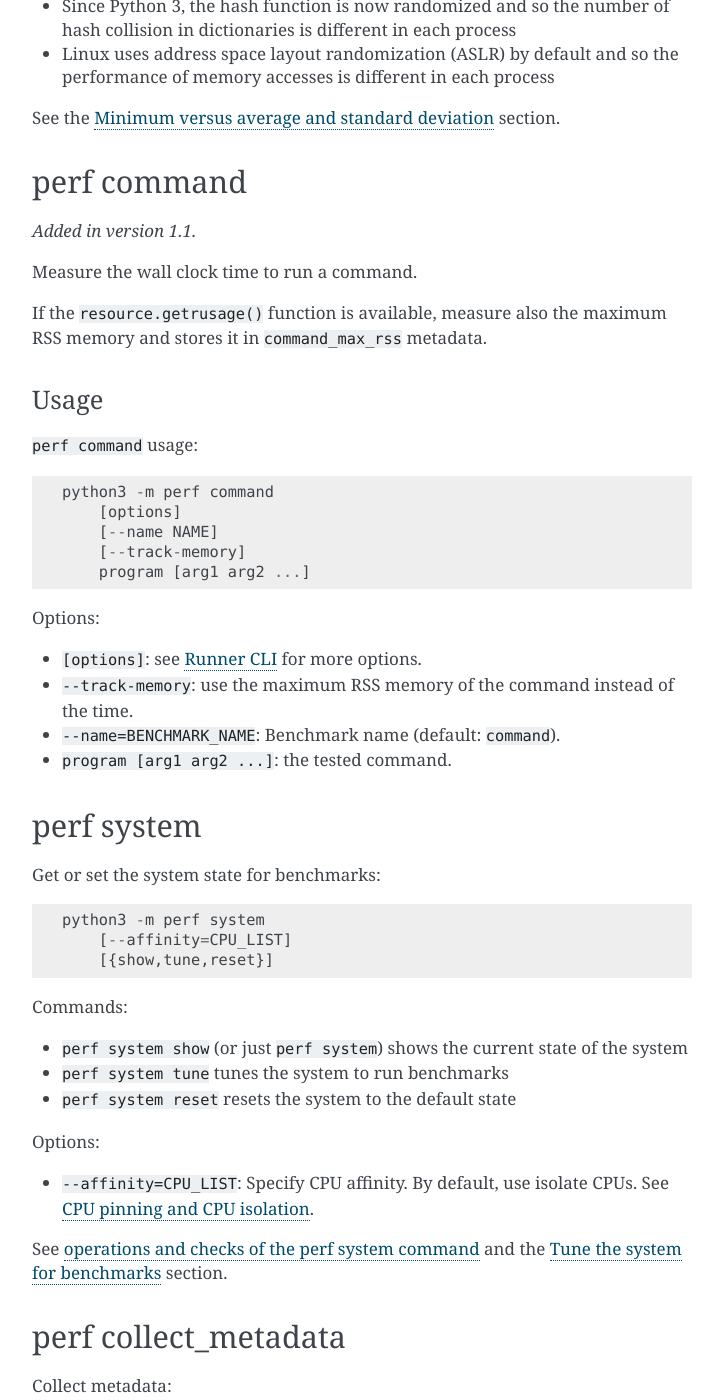
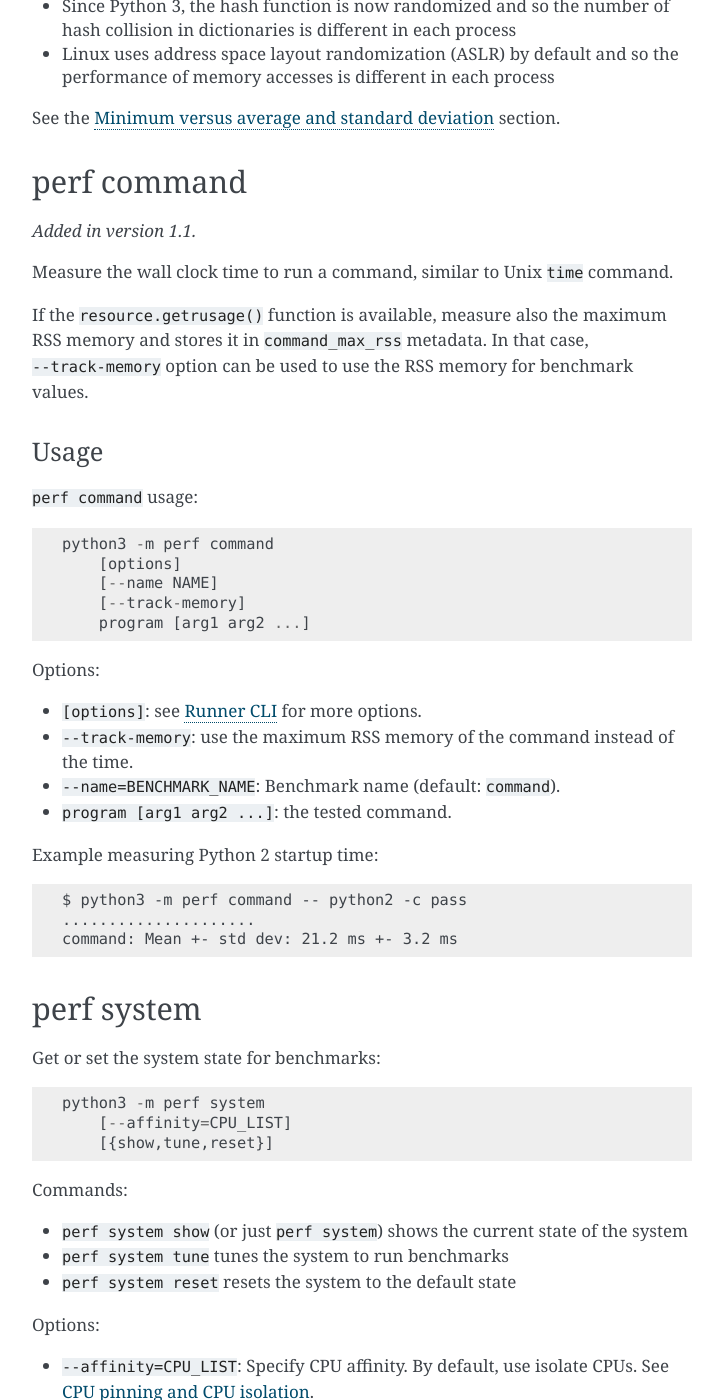
Before and after one commit to psf/pyperf, a Sphinx documentation site: the page built from doc/cli.rst, in a window 1280 px wide and 1400 px high, scrolled down 8320 px. Shown: the whole window, without its empty margins (388-1111 px from the left). Built offline with Sphinx 7.4.7, drawn with Linux system fonts in a browser that asks for light colours.

Commit message:
Enhance perf command doc

```diff
--- a/doc/changelog.rst
+++ b/doc/changelog.rst
@@ -4,12 +4,12 @@ Changelog
 Version 1.1
 -----------
 
-* Add a new "command" command to measure the timing of a program
+* Add a new "perf command" command to measure the timing of a program
 * ``Runner.bench_command()`` now measures also the maximum RSS memory if
   available.
 * Fix Windows 32bit issue on Python 2.7, fix by yattom.
 * ``Runner.bench_func()`` now uses ``functools.partial()`` if the function
-  has argument. Calling ``partial()`` is 1.07x faster (-6%) than calling
+  has argument. Calling ``partial()`` is now 1.07x faster (-6%) than calling
   ``func(*args)``.
 * Store memory values as integers, not float, when tracking memory usage
   (``--track-memory`` and ``--tracemalloc`` options)
--- a/doc/cli.rst
+++ b/doc/cli.rst
@@ -429,10 +429,12 @@ perf command
 
 .. versionadded:: 1.1
 
-Measure the wall clock time to run a command.
+Measure the wall clock time to run a command, similar to Unix ``time`` command.
 
 If the ``resource.getrusage()`` function is available, measure also the maximum
-RSS memory and stores it in ``command_max_rss`` metadata.
+RSS memory and stores it in ``command_max_rss`` metadata. In that case,
+``--track-memory`` option can be used to use the RSS memory for benchmark
+values.
 
 Usage
 ^^^^^
@@ -452,6 +454,13 @@ Options:
   time.
 * ``--name=BENCHMARK_NAME``: Benchmark name (default: ``command``).
 * ``program [arg1 arg2 ...]``: the tested command.
+
+Example measuring Python 2 startup time::
+
+    $ python3 -m perf command -- python2 -c pass
+    .....................
+    command: Mean +- std dev: 21.2 ms +- 3.2 ms
+
 
 .. _system_cmd:
 
```
